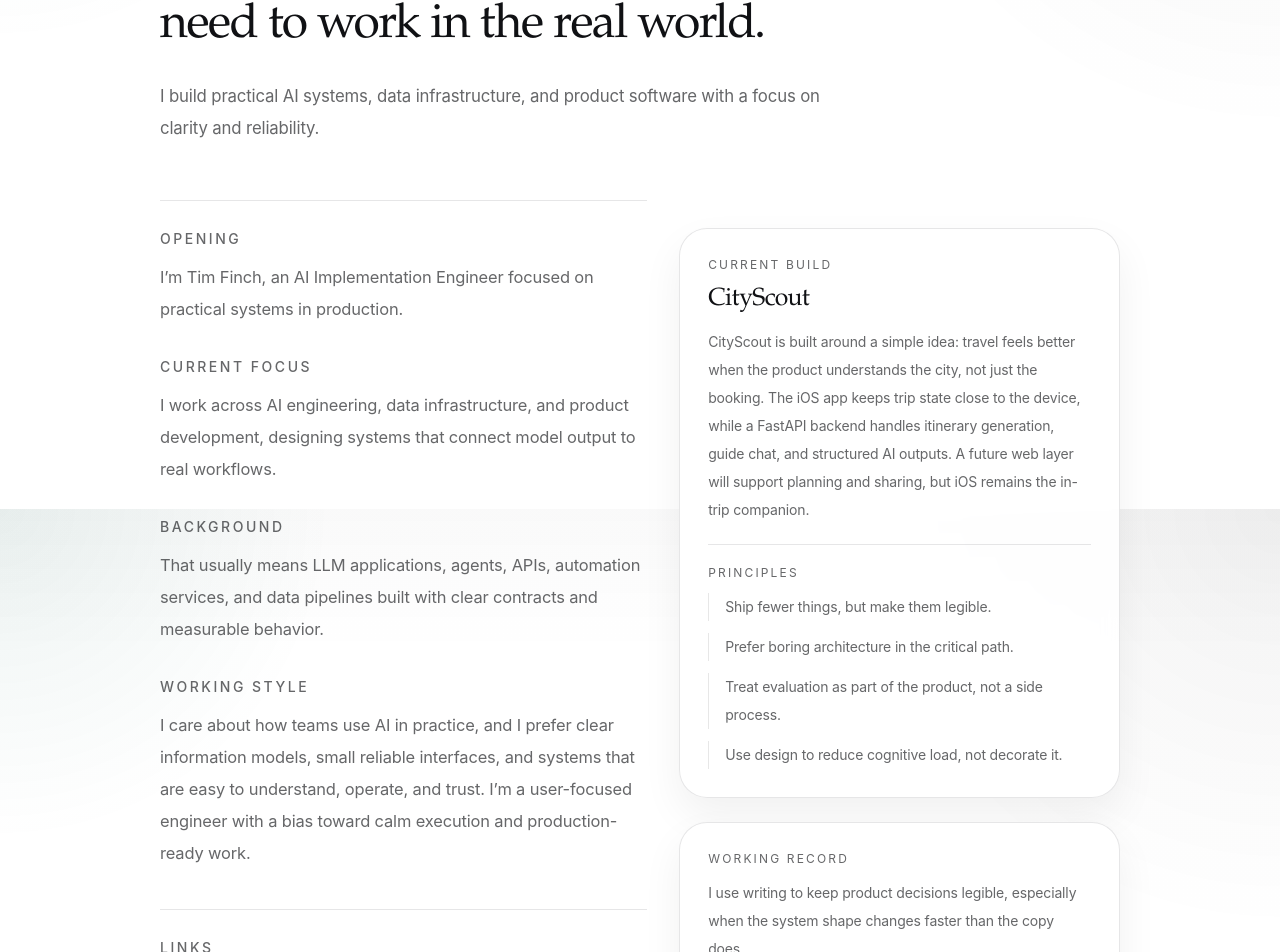
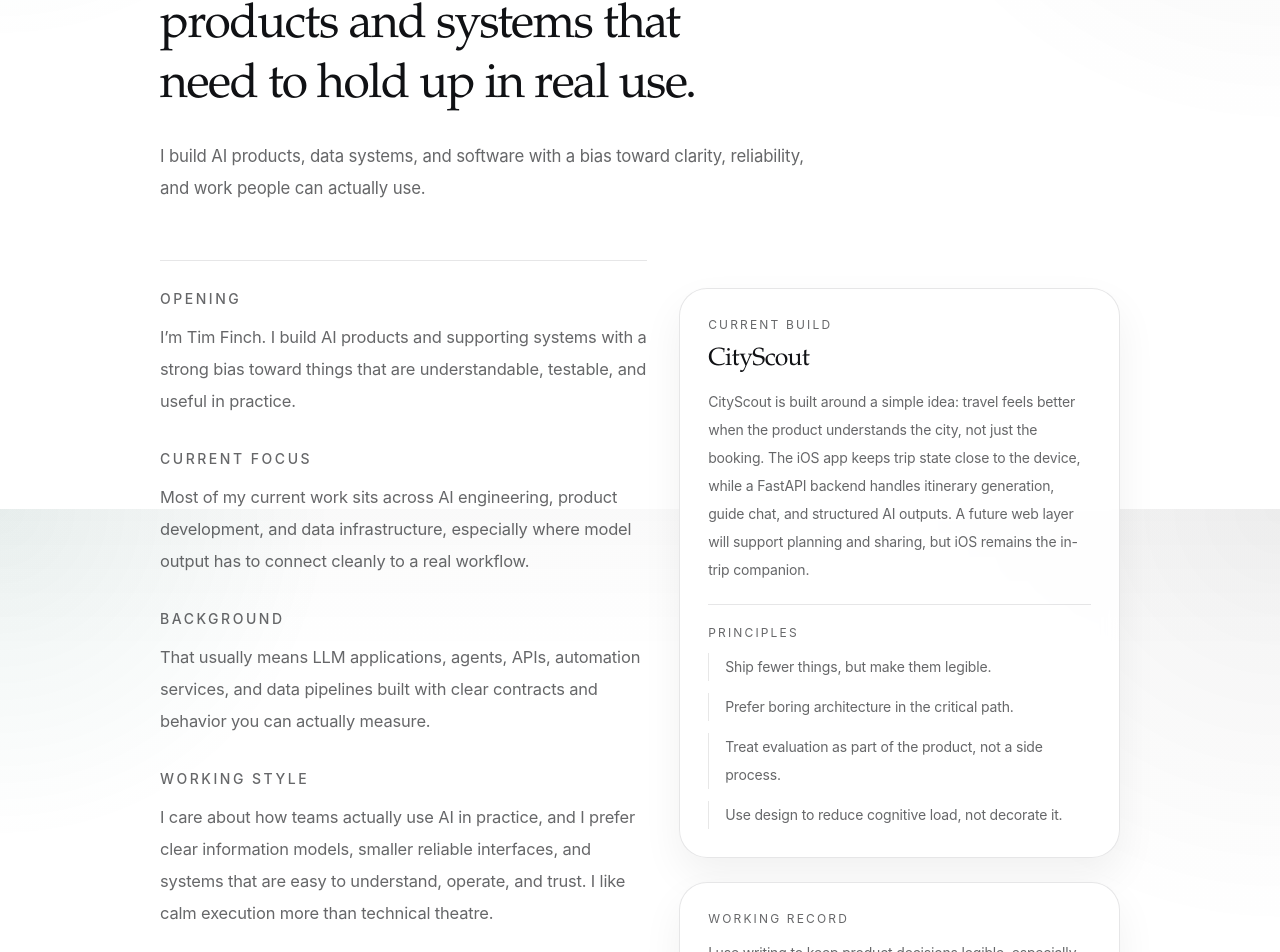
Before and after one commit to Peippo1/portfolio-site, a Next.js app: page /about in a window 1280 px wide. Shown: the part 291-1243 px from the top of the page. Built offline with nearby package versions, Linux system fonts and the light colour scheme.

Commit message:
Relax shared portfolio copy

```diff
--- a/src/app/about/page.tsx
+++ b/src/app/about/page.tsx
@@ -8,7 +8,7 @@
 export const metadata: Metadata = {
   title: "About",
   description:
-    "Background, working principles, and the kind of applied AI and product engineering work I care about most.",
+    "Background, working principles, and the kind of AI and product engineering work I care about most.",
 };
 
 export default function AboutPage() {
@@ -22,8 +22,8 @@
       <Container className="py-16 sm:py-20 lg:py-24">
         <PageIntro
           eyebrow="About"
-          title="AI engineer building systems that need to work in the real world."
-          description="I build practical AI systems, data infrastructure, and product software with a focus on clarity and reliability."
+          title="AI engineer building products and systems that need to hold up in real use."
+          description="I build AI products, data systems, and software with a bias toward clarity, reliability, and work people can actually use."
         />
 
         <section className="mt-14 grid gap-8 lg:grid-cols-[minmax(0,1.05fr)_minmax(18rem,0.95fr)] lg:items-start">
@@ -34,8 +34,9 @@
                   Opening
                 </h2>
                 <p className="mt-3">
-                  I’m Tim Finch, an AI Implementation Engineer focused on
-                  practical systems in production.
+                  I’m Tim Finch. I build AI products and supporting systems with
+                  a strong bias toward things that are understandable, testable,
+                  and useful in practice.
                 </p>
               </div>
 
@@ -44,9 +45,9 @@
                   Current focus
                 </h2>
                 <p className="mt-3">
-                  I work across AI engineering, data infrastructure, and product
-                  development, designing systems that connect model output to
-                  real workflows.
+                  Most of my current work sits across AI engineering, product
+                  development, and data infrastructure, especially where model
+                  output has to connect cleanly to a real workflow.
                 </p>
               </div>
 
@@ -57,7 +58,7 @@
                 <p className="mt-3">
                   That usually means LLM applications, agents, APIs, automation
                   services, and data pipelines built with clear contracts and
-                  measurable behavior.
+                  behavior you can actually measure.
                 </p>
               </div>
 
@@ -66,11 +67,10 @@
                   Working style
                 </h2>
                 <p className="mt-3">
-                  I care about how teams use AI in practice, and I prefer clear
-                  information models, small reliable interfaces, and systems
-                  that are easy to understand, operate, and trust. I’m a
-                  user-focused engineer with a bias toward calm execution and
-                  production-ready work.
+                  I care about how teams actually use AI in practice, and I
+                  prefer clear information models, smaller reliable interfaces,
+                  and systems that are easy to understand, operate, and trust.
+                  I like calm execution more than technical theatre.
                 </p>
               </div>
             </div>
@@ -133,7 +133,7 @@
               </p>
               <p className="mt-3 text-sm leading-7 text-[var(--color-muted)]">
                 I use writing to keep product decisions legible, especially when
-                the system shape changes faster than the copy does.
+                the system is changing faster than the language around it.
               </p>
             </Surface>
           </div>
--- a/src/app/page.tsx
+++ b/src/app/page.tsx
@@ -323,7 +323,7 @@
                       {project.stack.join(" / ")}
                     </p>
                     <span className="mt-5 inline-flex items-center gap-2 text-sm text-[var(--color-text)]">
-                      Open case study <span aria-hidden="true">→</span>
+                      Open project <span aria-hidden="true">→</span>
                     </span>
                   </div>
                 </Link>
--- a/src/app/writing/page.tsx
+++ b/src/app/writing/page.tsx
@@ -13,7 +13,7 @@
 export const metadata: Metadata = {
   title: "Writing",
   description:
-    "Notes on applied AI, product engineering, interfaces, and the craft of making complex systems feel legible.",
+    "Notes on AI products, engineering, interfaces, and making complex systems easier to understand.",
 };
 
 function ThreadPreview({ slug }: { slug: string }) {
--- a/src/components/layout/site-footer.tsx
+++ b/src/components/layout/site-footer.tsx
@@ -7,7 +7,7 @@
       <Container className="grid gap-6 py-8 text-sm text-[var(--color-muted)] sm:grid-cols-[minmax(0,1fr)_auto] sm:items-end">
         <div className="max-w-2xl">
           <p className="text-xs tracking-[0.18em] uppercase">
-            Available for careful product, platform, and applied AI work.
+            Open to thoughtful product, platform, and AI work.
           </p>
           <p className="mt-2 leading-7">
             {profile.summary}
--- a/src/components/projects/ask-the-portfolio.tsx
+++ b/src/components/projects/ask-the-portfolio.tsx
@@ -14,7 +14,7 @@
 const examplePrompts = [
   "Which projects use FastAPI?",
   "Show data systems work",
-  "What feels most product-like?",
+  "Which work feels most product-led?",
 ];
 
 export function AskThePortfolio() {
@@ -22,7 +22,7 @@
   const [results, setResults] = useState<PortfolioSearchResult[]>([]);
   const [fallbackResults, setFallbackResults] = useState<PortfolioSearchResult[]>([]);
   const [message, setMessage] = useState(
-    "Ask about a stack, category, or style of work."
+    "Ask about a stack, category, or type of work."
   );
   const [isLoading, setIsLoading] = useState(false);
 
@@ -33,7 +33,7 @@
     if (!trimmed) {
       setResults([]);
       setFallbackResults([]);
-      setMessage("Ask about a stack, category, or style of work.");
+      setMessage("Ask about a stack, category, or type of work.");
       return;
     }
 
@@ -78,7 +78,7 @@
           Ask the portfolio
         </h2>
         <p className="mt-2 max-w-2xl text-sm leading-7 text-[var(--color-muted)]">
-          Search the local project data by stack, category, or working style.
+          Search the project data by stack, category, or kind of work.
         </p>
       </div>
 
--- a/src/components/projects/project-list.tsx
+++ b/src/components/projects/project-list.tsx
@@ -36,7 +36,7 @@
 
             <div className="flex items-start md:justify-end">
               <span className="inline-flex items-center gap-2 text-sm text-[var(--color-muted)] transition-transform duration-150 group-hover:translate-x-0.5 group-hover:text-[var(--color-text)]">
-                Open case study
+                Open project
                 <span aria-hidden="true">↗</span>
               </span>
             </div>
--- a/src/data/profile.ts
+++ b/src/data/profile.ts
@@ -5,11 +5,11 @@
   githubUrl: "https://github.com/Peippo1",
   linkedinUrl: "https://www.linkedin.com/in/tim-finch00/",
   summary:
-    "I build applied AI products with an engineering lens: evaluation, infrastructure, developer experience, and the product decisions that make systems dependable in practice.",
+    "I build AI products with a strong engineering backbone, especially where evaluation, infrastructure, and product decisions need to work together.",
   biography: [
-    "My background sits between product engineering and model-enabled systems. I like work that starts with ambiguity and ends in a tool people can trust.",
-    "Most of my projects share the same shape: a careful information model, a pragmatic interface, and a feedback loop strong enough to improve the system after launch.",
-    "I’m especially interested in agents, AI-assisted developer workflows, evaluation frameworks, and compact software products with high leverage.",
+    "My background sits between product engineering and model-enabled systems. I like work that starts a little messy and ends in a tool people can actually trust.",
+    "Most of my projects share the same shape: a clear information model, a pragmatic interface, and a feedback loop strong enough to improve the system after launch.",
+    "I’m especially interested in agents, AI-assisted developer workflows, evaluation systems, and compact software products with a lot of leverage.",
   ],
   principles: [
     "Ship fewer things, but make them legible.",
```
Also changed, not shown: src/app/projects/page.tsx (+9 -11 lines).
